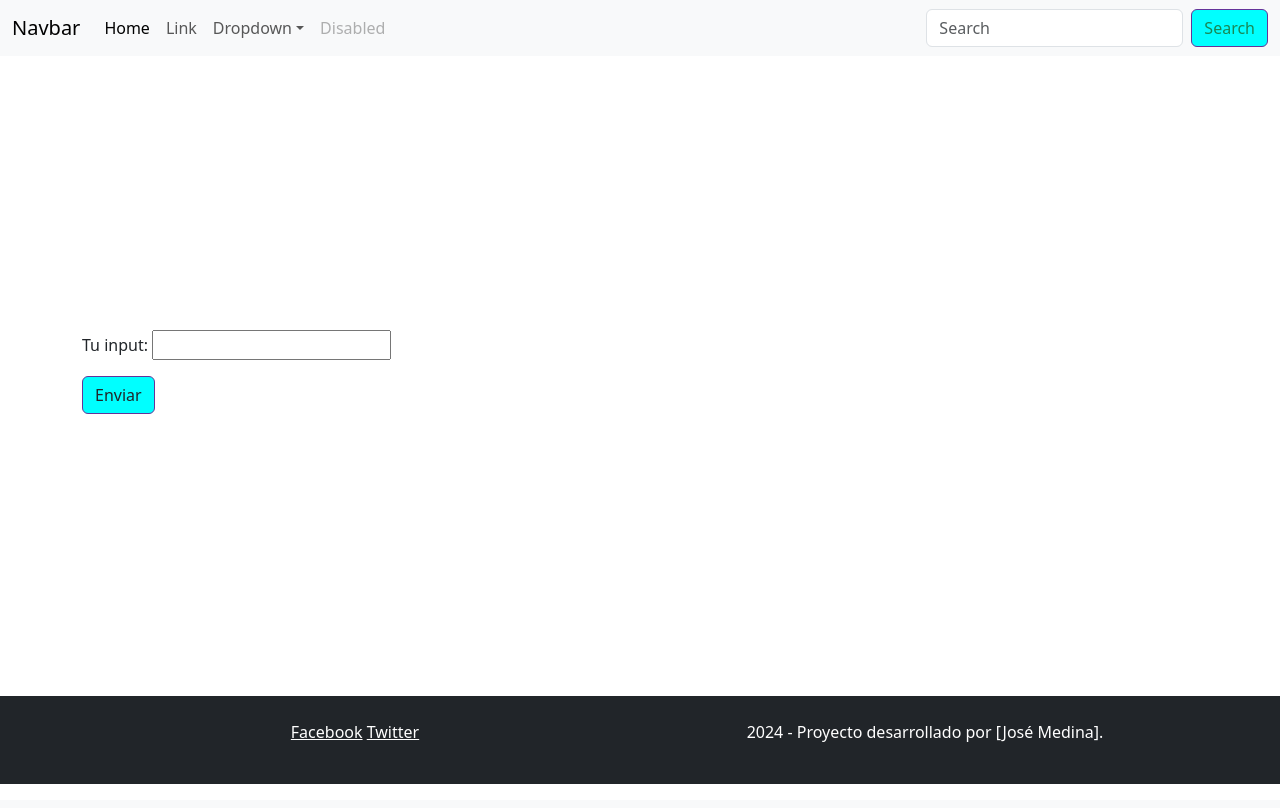
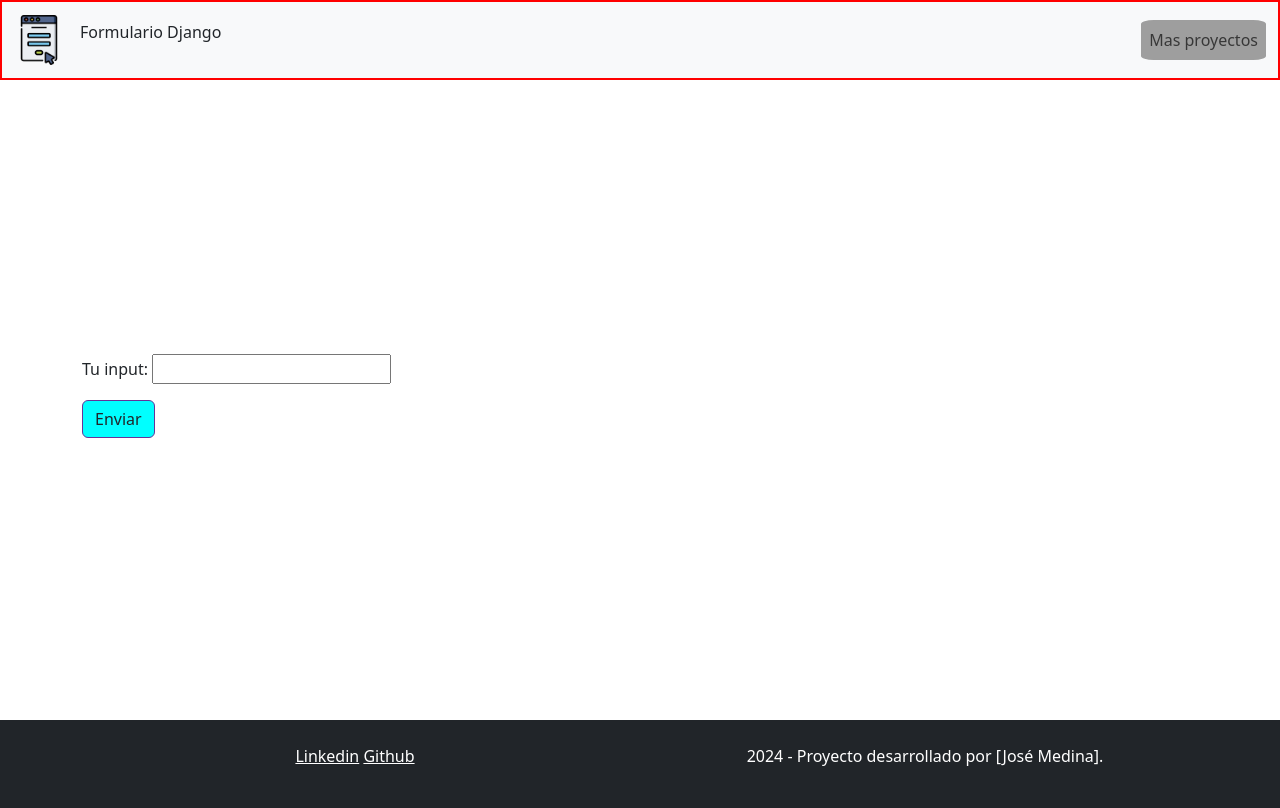
Before and after one commit to josemedina1/FormularioSimple_Django, a Django app: page / in a window 1280 px wide. Before the commit the page ends 784 px from the top, so only its background shows below. Run offline with Django 5.2, Linux system fonts and the light colour scheme; grey boxes are pictures that could not be loaded.

Commit message:
Extensiones navbar (layouts/slices)

```diff
--- a/formulario/static/css/base.css
+++ b/formulario/static/css/base.css
@@ -1,6 +1,16 @@
 main{
     height: 80vh;
     display: flex;
+    flex-direction: column;
     justify-content: center;
     align-items: center;
 }
+
+nav{
+    border: 2px solid red;
+}
+
+ul{
+    background-image: url(https://img.freepik.com/vector-gratis/fondo-abstracto-geometrico-mosaico_1055-3074.jpg);
+    border-radius: 10%;
+}
--- a/formulario/templates/layouts/base.html
+++ b/formulario/templates/layouts/base.html
@@ -11,52 +11,18 @@
   </head>
   <body>
     {# NAVBAR #}
-    <nav class="navbar navbar-expand-lg bg-body-tertiary">
-      <div class="container-fluid">
-        <a class="navbar-brand" href="#">Navbar</a>
-        <button class="navbar-toggler" type="button" data-bs-toggle="collapse" data-bs-target="#navbarSupportedContent" aria-controls="navbarSupportedContent" aria-expanded="false" aria-label="Toggle navigation"><span class="navbar-toggler-icon"></span></button>
-        <div class="collapse navbar-collapse" id="navbarSupportedContent">
-          <ul class="navbar-nav me-auto mb-2 mb-lg-0">
-            <li class="nav-item">
-              <a class="nav-link active" aria-current="page" href="#">Home</a>
-            </li>
-            <li class="nav-item">
-              <a class="nav-link" href="#">Link</a>
-            </li>
-            <li class="nav-item dropdown">
-              <a class="nav-link dropdown-toggle" href="#" role="button" data-bs-toggle="dropdown" aria-expanded="false">Dropdown</a>
-              <ul class="dropdown-menu">
-                <li>
-                  <a class="dropdown-item" href="#">Action</a>
-                </li>
-                <li>
-                  <a class="dropdown-item" href="#">Another action</a>
-                </li>
-                <li>
-                  <hr class="dropdown-divider" />
-                </li>
-                <li>
-                  <a class="dropdown-item" href="#">Something else here</a>
-                </li>
-              </ul>
-            </li>
-            <li class="nav-item">
-              <a class="nav-link disabled" aria-disabled="true">Disabled</a>
-            </li>
-          </ul>
-          <form class="d-flex" role="search">
-            <input class="form-control me-2" type="search" placeholder="Search" aria-label="Search" />
-            <button class="btn btn-outline-success" type="submit">Search</button>
-          </form>
-        </div>
-      </div>
-    </nav>
+  <header>
+    {% include 'layouts/slices/navbar.html' %}
+  </header>
 
     {# Contenido #}
     <main>
-      {% block content %}
+      {% block content %} {% endblock %}
 
-      {% endblock %}
+      <div class="container">
+        {% block pandas %}{% endblock%}
+      </div>
+
     </main>
 
     <footer class="bg-dark text-white text-center py-4">
@@ -64,8 +30,8 @@
         <div class="row">
           <div class="col-md-6">
             <div class="social-icons mb-3">
-              <a href="#" target="_blank" class="text-white mr-3">Facebook</a>
-              <a href="#" target="_blank" class="text-white">Twitter</a>
+              <a href="#" target="_blank" class="text-white mr-3">Linkedin</a>
+              <a href="#" target="_blank" class="text-white">Github</a>
             </div>
           </div>
           <div class="col-md-6">
@@ -75,6 +41,7 @@
       </div>
     </footer>
 
+    {% block scripts %}{% endblock %}
     <script src="https://cdn.jsdelivr.net/npm/@popperjs/core@2.11.8/dist/umd/popper.min.js" integrity="sha384-I7E8VVD/ismYTF4hNIPjVp/Zjvgyol6VFvRkX/vR+Vc4jQkC+hVqc2pM8ODewa9r" crossorigin="anonymous"></script>
     <script src="https://cdn.jsdelivr.net/npm/bootstrap@5.3.2/dist/js/bootstrap.min.js" integrity="sha384-BBtl+eGJRgqQAUMxJ7pMwbEyER4l1g+O15P+16Ep7Q9Q+zqX6gSbd85u4mG4QzX+" crossorigin="anonymous"></script>
     <script src="https://cdn.jsdelivr.net/npm/bootstrap@5.3.2/dist/js/bootstrap.bundle.min.js" integrity="sha384-C6RzsynM9kWDrMNeT87bh95OGNyZPhcTNXj1NW7RuBCsyN/o0jlpcV8Qyq46cDfL" crossorigin="anonymous"></script>
--- /dev/null
+++ b/formulario/templates/layouts/slices/navbar.html
@@ -0,0 +1,18 @@
+{% comment %}Barra de navegación Esta seccion es una parte- trozo del archivo base, se incluye dentro del archivo base para mantener un mejor orden del codigo{% endcomment %}
+
+{% load static %}
+
+<nav class="navbar navbar-expand-lg bg-body-tertiary">
+  <div class="container-fluid">
+    <a class="navbar-brand" href="#"><img class="icon_navbar" src="{% static 'img/icono_formulario.png' %}" width="50px" alt="icono de formulario" /></a>
+    <button class="navbar-toggler" type="button" data-bs-toggle="collapse" data-bs-target="#navbarSupportedContent" aria-controls="navbarSupportedContent" aria-expanded="false" aria-label="Toggle navigation"><span class="navbar-toggler-icon"></span></button>
+    <div class="collapse navbar-collapse" id="navbarSupportedContent">
+        <p>Formulario Django</p>
+    </div>
+    <ul class="navbar-nav me-auto mb-2 mb-lg-0 morepj" align="right">
+        <li class="nav-item">
+          <a class="nav-link" href="https://github.com/josemedina1?tab=repositories">Mas proyectos</a>
+        </li>
+      </ul>
+  </div>
+</nav>
```
Also changed, not shown: formulario/formulario/views.py (line endings or trailing spaces), formulario/static/img/icono_formulario.png (added).
